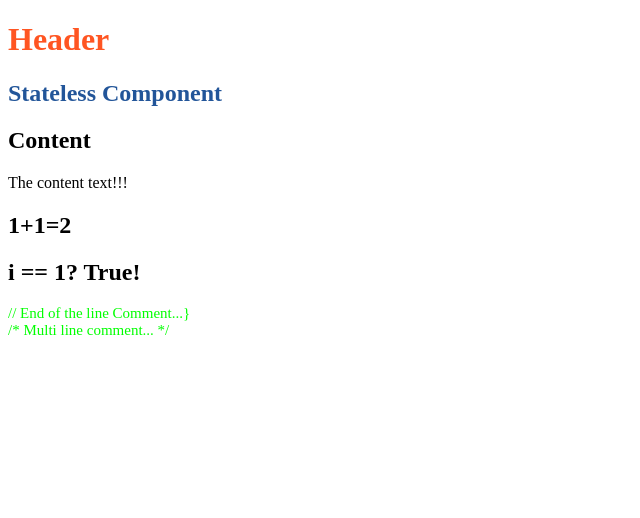
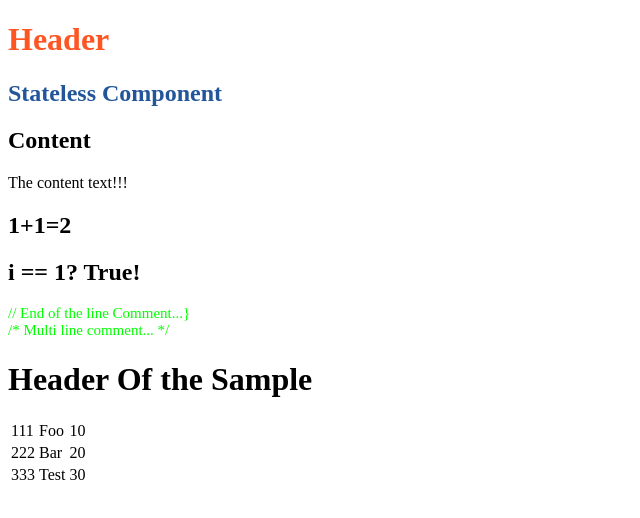
Before and after one commit to niket-patel/reactjs, a React app: page / in a window 1280 px wide. Shown: the top 518 px of the page, without its empty margins (0-640 px from the left). Built offline with nearby package versions, Linux system fonts and the light colour scheme.

Commit message:
Stateful Component Sample

```diff
--- /dev/null
+++ b/Stateful.jsx
@@ -0,0 +1,66 @@
+import React from 'react';
+
+class Stateful extends React.Component {
+    constructor() {
+        super();
+        this.state = {
+            data: [{
+                "id": 111,
+                "name": "Foo",
+                "age": "10"
+            },
+            {
+                "id": 222,
+                "name": "Bar",
+                "age": "20"
+            },
+            {
+                "id": 333,
+                "name": "Test",
+                "age": "30"
+            }
+            ]
+        }
+    }
+
+    render() {
+        return (
+            <div>
+                <Header/>
+                <table>
+                    <tbody>
+                        {
+                            this.state.data.map(
+                                (person,i) => <TableRow key = {i} data = {person} />
+                            )
+                        }
+                    </tbody>
+                </table>
+            </div>
+        );
+    }
+}
+
+
+class Header extends React.Component {
+    render() {
+        return (
+            <div> <h1>Header Of the Sample</h1> </div>
+        );
+    }
+
+}
+
+class TableRow extends React.Component {
+   render() {
+      return (
+         <tr>
+            <td>{this.props.data.id}</td>
+            <td>{this.props.data.name}</td>
+            <td>{this.props.data.age}</td>
+         </tr>
+      );
+   }
+}
+
+export default Stateful;
--- a/index.html
+++ b/index.html
@@ -8,6 +8,7 @@
 
    <body>
       <div id = "app"></div>
+      <div id = "stateful"></div>
       <script src = "index.js"></script>
    </body>
 
--- a/main.js
+++ b/main.js
@@ -1,5 +1,7 @@
 import React from 'react';
 import ReactDOM from 'react-dom';
 import App from './App.jsx';
+import Stateful from './Stateful.jsx';
 
 ReactDOM.render(<App />, document.getElementById('app'));
+ReactDOM.render(<Stateful />, document.getElementById('stateful'));
```
